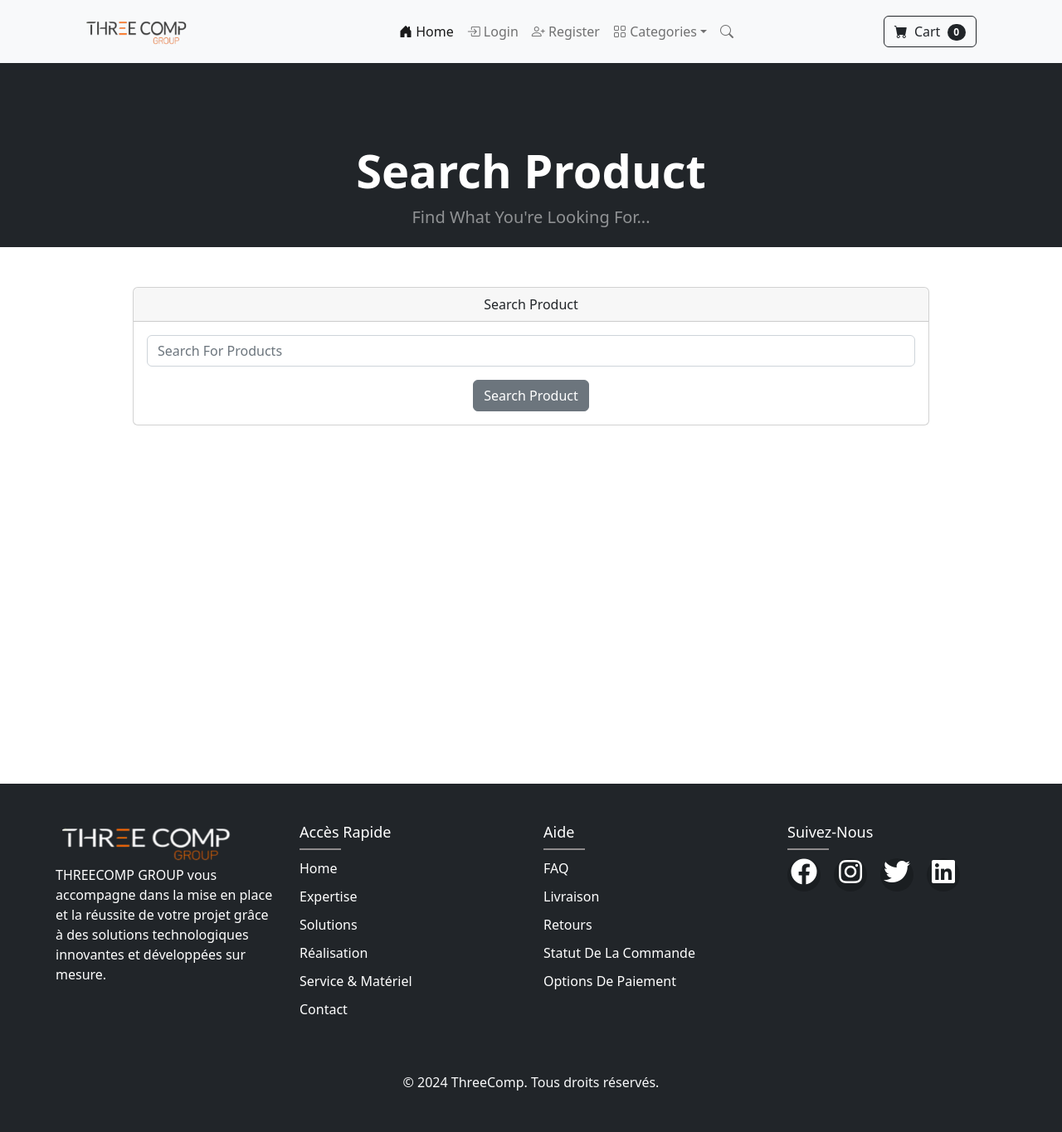
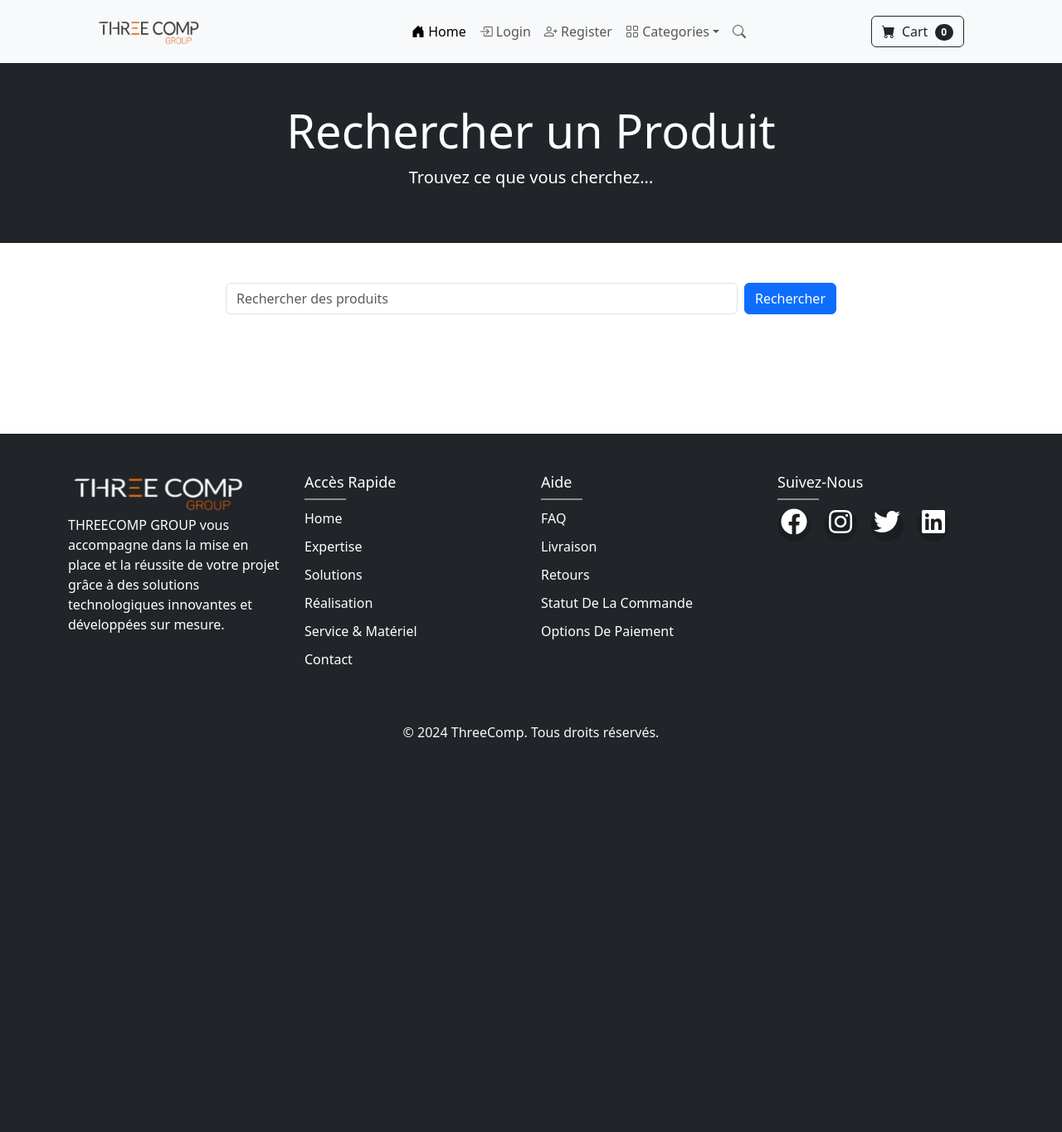
Before and after one commit to Azzammoo10/EcomWebAPP, a Django app: page /search/ in a window 1280 px wide. Shown: the whole page at 83% size. After the commit the page ends 893 px from the top, so only its background shows below. Run offline with Django 5.2, Linux system fonts and the light colour scheme; some libraries are stand-ins or nearby versions.

Commit message:
update home page

```diff
--- a/Templates/Ecom/search.html
+++ b/Templates/Ecom/search.html
@@ -2,88 +2,88 @@
 {% load static %}
 
 {% block content %}
-        <header class="bg-dark py-5" >
-            <div class="container px-4 px-lg-5 my-5" style="height: 30px;">
-                <div class="text-center text-white">
-                    <h1 class="display-4 fw-bolder">Search Product</h1>
-                    <p class="lead fw-normal text-white-50 mb-0">Find What You're Looking For...</p>
-                </div>
-            </div>
+<!-- Inclure Bootstrap CSS -->
+<link href="https://stackpath.bootstrapcdn.com/bootstrap/5.3.0/css/bootstrap.min.css" rel="stylesheet">
+
+<!-- Section d'en-tête -->
+<header class="bg-dark text-white text-center py-5">
+    <h1 class="display-4">Rechercher un Produit</h1>
+    <p class="lead">Trouvez ce que vous cherchez...</p>
 </header>
-        <div class="container">
-            <div class="row">
-                <center>
-                    <div class="col-10">
-                        <br><br>
-                        <div class="card">
-                            <div class="card-header">
-                                Search Product
-                            </div>
-                            <div class="card-body">
-                                <form method="POST" action="{% url 'search' %}">
+
+<!-- Section de la barre de recherche -->
+<div class="container my-5">
+    <div class="row justify-content-center">
+        <div class="col-md-8">
+            <form method="POST" action="{% url 'search' %}" class="d-flex">
                 {% csrf_token %}
-                                    <div class="mb-3">
-                                        <input type="text" class="form-control"  placeholder="Search For Products" name="searched">
-                                    </div>
-                                    <button type="submit" class="btn btn-secondary">Search Product</button>
+                <input type="text" class="form-control me-2" placeholder="Rechercher des produits" name="searched">
+                <button type="submit" class="btn btn-primary">Rechercher</button>
             </form>
         </div>
     </div>
-                    <br><br>
-                    <div class="row gx-4 gx-lg-5 row-cols-2 row-cols-md-3 row-cols-xl-4 justify-content-center">
+</div>
+
+<!-- Section des cartes produits -->
+<div class="container">
+    <div class="row row-cols-1 row-cols-md-2 row-cols-lg-3 g-4">
         {% if searched %}
             {% for p in searched %}
-                        <div class="col mb-5">
-                            <div class="card h-100">
+            <div class="col mb-4">
+                <div class="card h-100 product-card">
+                    <!-- Badge pour indiquer la disponibilité du produit -->
                     {% if p.dispo == 'REP' %}
-                                    <div class="badge bg-dark text-white position-absolute" style="top: 0.5rem; right: 0.5rem">Rupture de Stock</div>
-                                {% elif p.dispo == 'SALE'%}
-                                    <div class="badge bg-dark text-white position-absolute" style="top: 0.5rem; right: 0.5rem">SALE</div>
+                        <div class="badge bg-dark text-white position-absolute" style="top: 1rem; right: 1rem">Rupture de Stock</div>
+                    {% elif p.dispo == 'SALE' %}
+                        <div class="badge bg-danger text-white position-absolute" style="top: 1rem; right: 1rem">SALE</div>
                     {% endif %}
-                                <!-- Product image-->
-                                <img class="card-img-top" src="{{p.image1.url}}" alt="..." />
-                                <!-- Product details-->
-                                <div class="card-body p-4">
-                                    <div class="text-center">
-                                        <!-- Product name-->
-                                        <h5 class="fw-bolder">{{p.name}}</h5>
+                    <!-- Image du produit -->
+                    <img src="{{ p.image1.url }}" class="card-img-top" alt="Image du produit">
+                    <!-- Détails du produit -->
+                    <div class="card-body text-center">
+                        <h5 class="card-title">{{ p.name }}</h5>
                         <div class="d-flex justify-content-center small text-warning mb-2">
-                                            <div class="bi-star-fill"></div>
-                                            <div class="bi-star-fill"></div>
-                                            <div class="bi-star-fill"></div>
-                                            <div class="bi-star-fill"></div>
-                                            <div class="bi-star-fill"></div>
+                            <i class="bi bi-star-fill"></i>
+                            <i class="bi bi-star-fill"></i>
+                            <i class="bi bi-star-fill"></i>
+                            <i class="bi bi-star-fill"></i>
+                            <i class="bi bi-star-fill"></i>
                         </div>
-                                        <!-- Product price-->
-
-                                        {% if p.is_sale == True %}
-                                            <span class="text-muted text-decoration-line-through">{{p.price}}</span>
-                                            {{p.sale_price}} DH
+                        <!-- Prix du produit -->
+                        <p class="card-text">
+                            {% if p.is_sale %}
+                                <span class="text-muted text-decoration-line-through">{{ p.price }} DH</span> {{ p.sale_price }} DH
                             {% else %}
-                                            {{p.price}} DH
+                                {{ p.price }} DH
                             {% endif %}
-
-
-                                        <br>
-                                        In : {{p.categorie}}
+                        </p>
+                        <p class="card-text">Dans : {{ p.categorie }}</p>
                     </div>
-                                </div>
-                                <!-- Product actions-->
-                                <div class="card-footer p-4 pt-0 border-top-0 bg-transparent">
-                                    <div class="text-center"><a class="btn btn-outline-dark mt-auto" href="{% url 'product' p.id %}">View options</a></div>
+                    <!-- Bouton Voir les options -->
+                    <div class="card-footer text-center">
+                        <a href="{% url 'product' p.id %}" class="btn btn-primary">Voir les options</a>
                     </div>
                 </div>
             </div>
             {% endfor %}
-
         {% endif %}
-                </div>
-
-                    </div>
-                </center>
     </div>
 </div>
 
-        <br><br><br><br><br><br><br><br><br><br><br><br><br><br><br><br>
-
+<!-- JavaScript pour les animations -->
+<script src="https://code.jquery.com/jquery-3.6.0.min.js"></script>
+<script src="https://stackpath.bootstrapcdn.com/bootstrap/5.3.0/js/bootstrap.bundle.min.js"></script>
+<script>
+    document.addEventListener('DOMContentLoaded', function() {
+        const cards = document.querySelectorAll('.product-card');
+        cards.forEach((card, index) => {
+            setTimeout(() => {
+                card.style.opacity = 1;
+                card.style.transform = 'translateY(0)';
+                card.classList.add('animate__animated', 'animate__fadeInUp');
+            }, index * 100);
+        });
+    });
+</script>
+<br><br><br><br><br>
 {% endblock content %}
```
Also changed, not shown: Templates/Ecom/index.html (+16 -26 lines), db.sqlite3. Lines whose indentation alone changed are shown as unchanged.
